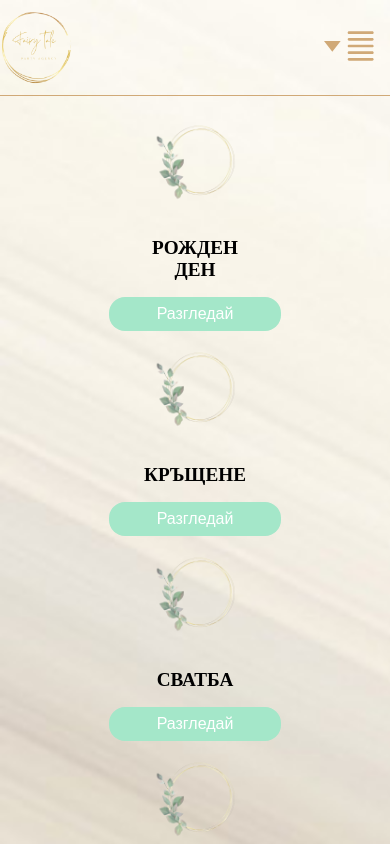
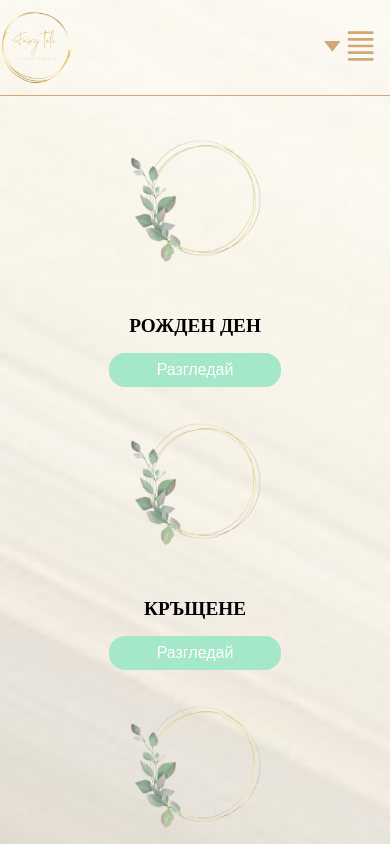
Before and after one commit to dimitrov93/party-agency, a React (Create React App) app: page /decoration in a window 390 px wide. Shown: the top 844 px of the page. Built offline with nearby package versions, Linux system fonts and the light colour scheme; a web font is replaced by a local one.

Commit message:
Update decoration.css

```diff
--- a/src/components/Decoration/decoration.css
+++ b/src/components/Decoration/decoration.css
@@ -85,12 +85,8 @@ img {
         align-items: center;
     }
 
-    .list__card {
-        width: 30%;
-    }
-
     img {
-        max-width: 100%;
+        max-width: 50%;
     }
 
     .list__title {
```
